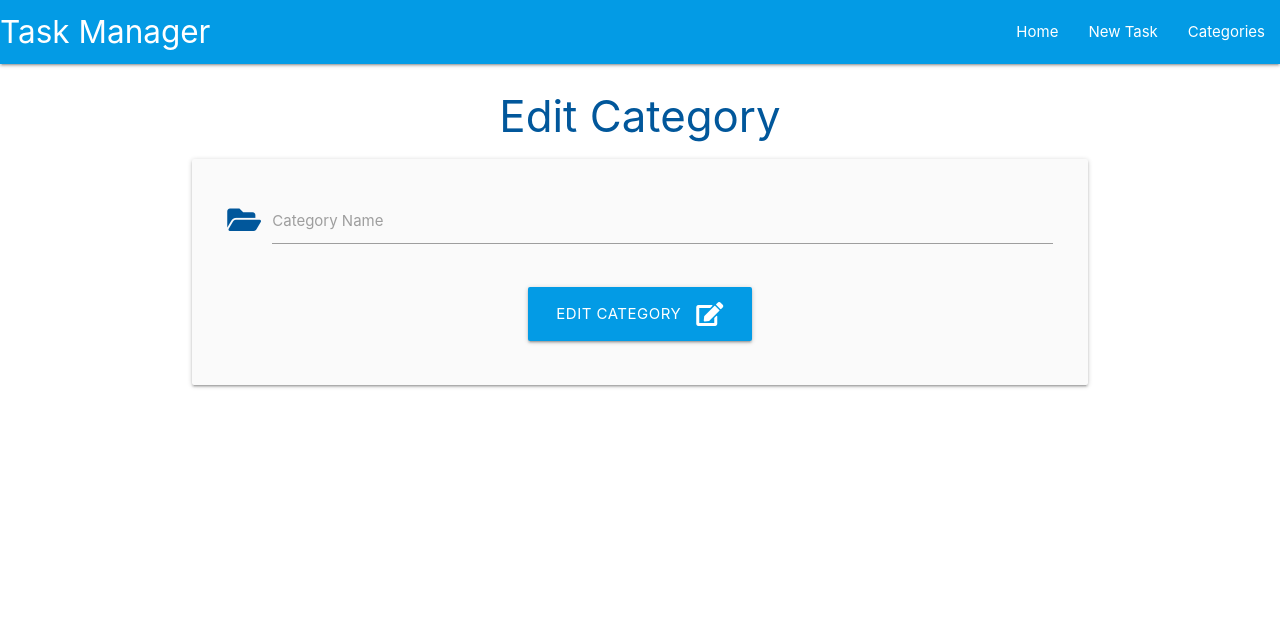
After one commit to Eyongtarh/Task-Management, a Flask app: template taskmanager/templates/edit_category.html in a window 1280 px wide. The commit adds this page. Shown: the top 625 px of the page. Run offline with Flask 3, Linux system fonts and the light colour scheme; the template is opened without the code that fills it, so the values that code supplies are empty.

Commit message:
add edit_category.html and relevant links and settings

```diff
--- a/taskmanager/templates/categories.html
+++ b/taskmanager/templates/categories.html
@@ -21,7 +21,11 @@
         <span class="card-title">{{ category.category_name }}</span>
       </div>
       <div class="card-action">
-        <a href="#" class="btn green accent-4">Edit</a>
+        <a
+          href="{{ url_for('edit_category', category_id=category.id) }}"
+          class="btn green accent-4"
+          >Edit
+        </a>
         <a href="#" class="btn red">Delete</a>
       </div>
     </div>
--- /dev/null
+++ b/taskmanager/templates/edit_category.html
@@ -0,0 +1,39 @@
+{% extends "base.html" %} {% block content %}
+
+<h3 class="light-blue-text text-darken-4 center-align">Edit Category</h3>
+
+<div class="row card-panel grey lighten-5">
+  <form
+    class="col s12"
+    method="POST"
+    action="{{ url_for('edit_category', category_id=category.id) }}"
+  >
+    <!-- category name -->
+    <div class="row">
+      <div class="input-field col s12">
+        <i class="fas fa-folder-open prefix light-blue-text text-darken-4"></i>
+        <input
+          id="category_name"
+          name="category_name"
+          value="{{ category.category_name }}"
+          minlength="3"
+          maxlength="25"
+          type="text"
+          class="validate"
+          required
+        />
+        <label for="category_name">Category Name</label>
+      </div>
+    </div>
+    <!-- submit button -->
+    <div class="row">
+      <div class="col s12 center-align">
+        <button type="submit" class="btn-large light-blue darken-1">
+          Edit Category <i class="fas fa-edit right"></i>
+        </button>
+      </div>
+    </div>
+  </form>
+</div>
+
+{% endblock %}
```
Also changed, not shown: taskmanager/routes.py (+10 -0 lines).
